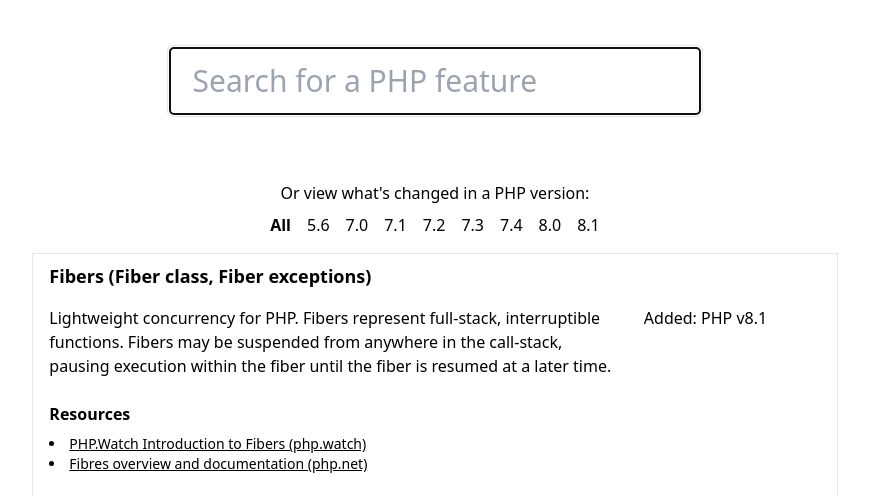
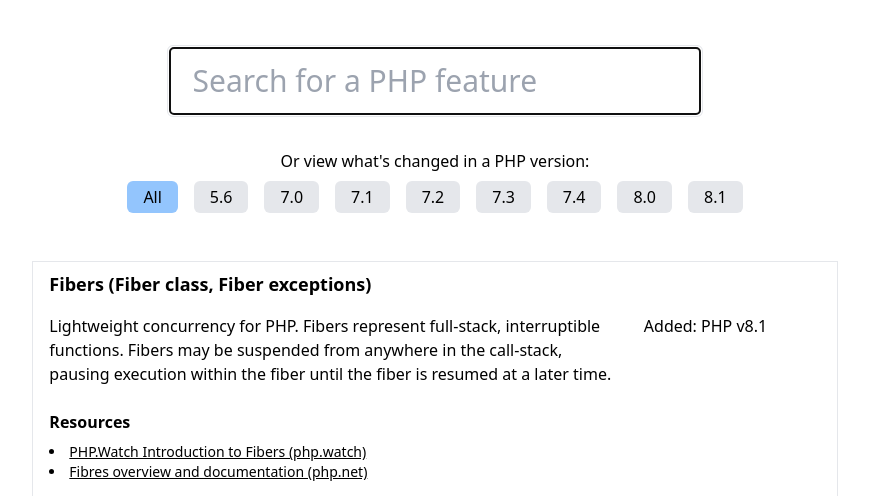
Before and after one commit to rosswintle/can-i-php, a website: page index.html in a window 1280 px wide. Shown: the part 295-791 px from the top of the page, without its empty margins (205-1074 px from the left). Drawn offline with nearby package versions, Linux system fonts and the light colour scheme.

Commit message:
Better buttons

```diff
--- a/index.html
+++ b/index.html
@@ -74,19 +74,19 @@
             type="search"
             name="s"
             placeholder="Search for a PHP feature"
-            class="w-full md:w-2/3 mb-6 md:mb-16 text-xl md:text-3xl py-4 px-6 border-2 rounded-md"
+            class="w-full md:w-2/3 mb-6 md:mb-8 text-xl md:text-3xl py-4 px-6 border-2 rounded-md"
           />
         </form>
         <p class="mb-2">
             Or view what's changed in a PHP version:
         </p>
-        <ul class="flex w-full justify-center mb-4">
+        <ul class="flex w-full justify-center mb-12">
             <li>
-                <button @click="versionFilter=''" :class="versionFilter === '' ? 'font-bold' : ''">All</button>
+                <button @click="versionFilter=''" class="leading-none px-4 py-2 rounded-md transition" :class="versionFilter === '' ? 'bg-blue-300' : 'bg-gray-200'">All</button>
             </li>
             <template x-for="version in versions">
                 <li>
-                    <button x-text="version.version" @click="versionFilter=version.version" class="ml-4" :class="versionFilter === version.version ? 'font-bold' : ''"></button>
+                    <button x-text="version.version" @click="versionFilter=version.version" class="leading-none px-4 py-2 rounded-md transition ml-4" :class="versionFilter === version.version ? 'bg-blue-300' : 'bg-gray-200'"></button>
                 </li>
             </template>
         </ul>
```
Also changed, not shown: dist/style.css.
